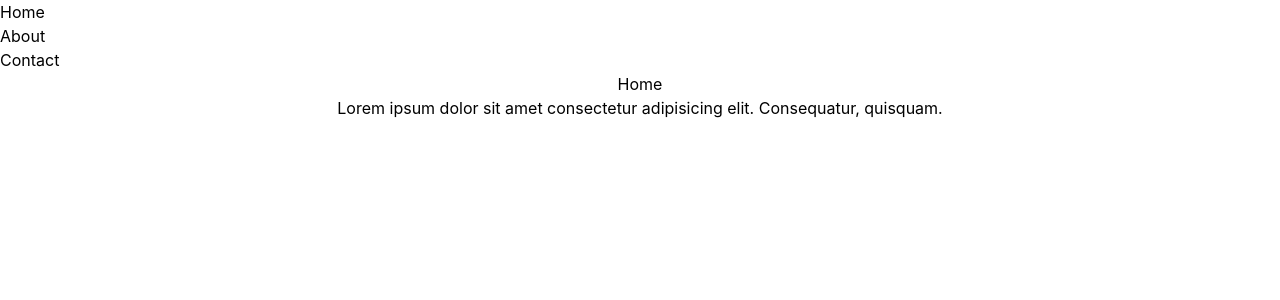
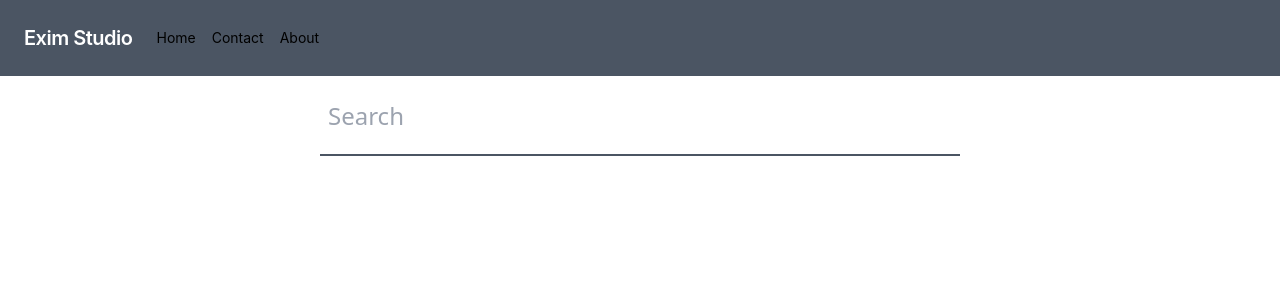
Before and after one commit to eximstudio/website, a React (Create React App) app: page /search in a window 1280 px wide. Shown: the top 300 px of the page. Built offline with nearby package versions, Linux system fonts and the light colour scheme.

Commit message:
feat: minor update/ trial UI

```diff
--- a/src/App.tsx
+++ b/src/App.tsx
@@ -5,6 +5,7 @@ import About from "./components/About";
 import Contact from "./components/Contact";
 import Home from "./components/Home";
 import Nav from "./components/Nav";
+import Search from "./components/Search";
 
 function App() {
   return (
@@ -19,6 +20,9 @@ function App() {
           <Route path="/contact">
             <Contact />
           </Route>
+                    <Route path="/search">
+            <Search />
+          </Route>
           <Route path="/">
             <Home />
           </Route>
--- a/src/components/Nav.tsx
+++ b/src/components/Nav.tsx
@@ -1,19 +1,52 @@
-import { NavLink } from "react-router-dom";
+import {  useEffect, useState } from "react";
+import { NavLink,  useHistory, useLocation } from "react-router-dom";
 
 export default function Nav() {
+  const location = useLocation();
+  const history = useHistory();
+  const [search, setSearch] = useState<boolean>(location.pathname === "/search");
+  useEffect(() => {
+      if (location.pathname === "/search") {
+        setSearch(true);
+      } else {
+        setSearch(false);
+      }
+   }, [location.pathname]);
   return (
-    <nav className="navbar">
-      <ul>
-        <li>
-          <NavLink to="/">Home</NavLink>
-        </li>
-        <li>
-          <NavLink to="/about">About</NavLink>
-        </li>
-        <li>
-          <NavLink to="/contact">Contact</NavLink>
-        </li>
-      </ul>
+    <nav className="flex items-center justify-between flex-wrap bg-teal-500 p-6 bg-gray-600">
+      <div className="flex items-center flex-shrink-0 text-white mr-6">
+        <span className="font-semibold text-xl tracking-tight">
+          Exim Studio
+        </span>
+      </div>
+      <input type="text" className={`${search ? "hidden " : ""}absolute top-50 right-10`} onFocus={() => history.push("/search")} />
+      <div className="w-full block flex-grow lg:flex lg:items-center lg:w-auto">
+        <div className="text-sm lg:flex-grow">
+          <NavLink
+            to="/"
+            className="block mt-4 lg:inline-block lg:mt-0 text-teal-200 hover:text-white mr-4"
+            activeClassName="text-white"
+            exact
+          >
+            Home
+          </NavLink>
+          <NavLink
+            to="/contact"
+            activeClassName="text-white"
+            className="block mt-4 lg:inline-block lg:mt-0 text-teal-200 hover:text-white mr-4"
+          >
+            Contact
+          </NavLink>
+          <NavLink
+            to="/about"
+            activeClassName="text-white"
+            className="block mt-4 lg:inline-block lg:mt-0 text-teal-200 hover:text-white mr-4 "
+          >
+            About
+          </NavLink>
+        </div>
+      </div>
+
     </nav>
   );
 }
--- a/src/components/Search.tsx
+++ b/src/components/Search.tsx
@@ -1,8 +1,11 @@
 export default function Search() {
   return (
-    <div className="search-bar">
-      <input className="search-bar__input" type="text" placeholder="Search" />
-      <button className="search-bar__button">Search</button>
-    </div>
+    //create a big search bar with black background tailwind
+      <input
+        className="w-3/6 p-2 text-black outline-none border-b-2 border-gray-600 h-20 text-2xl font-sans focus:border-collapse"
+      type="text"
+      autoFocus
+        placeholder="Search"
+      />
   );
 }
```
